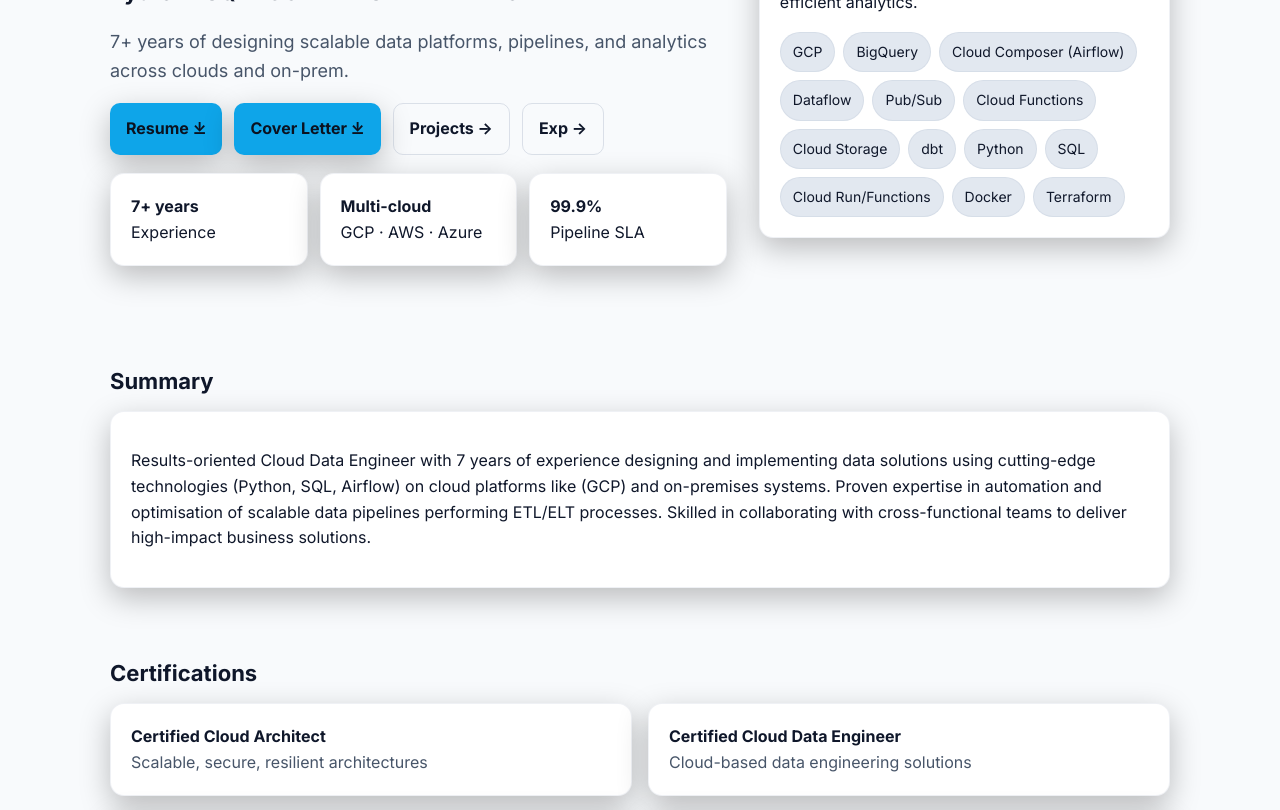
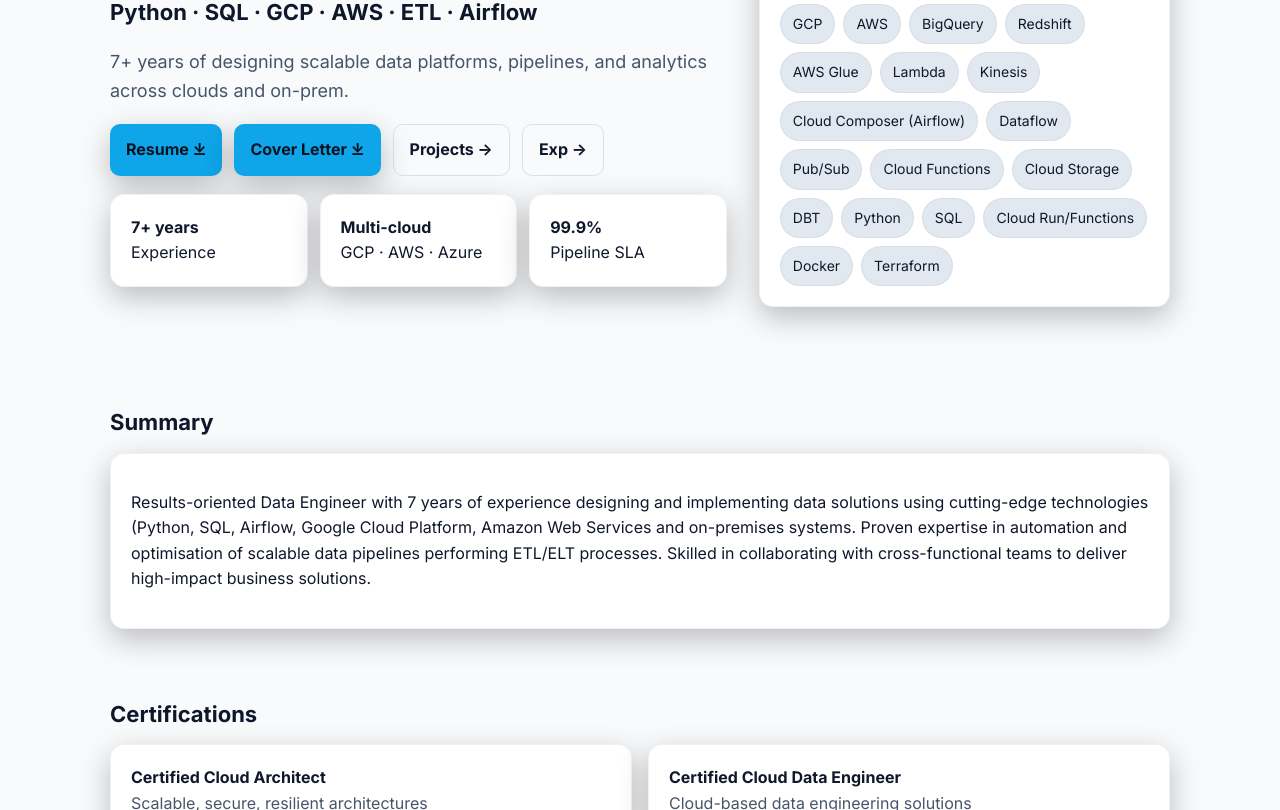
Before and after one commit to myselfapoorvtyagi/myselfapoorvtyagi.github.io, a plain HTML site: page index.html in a window 1280 px wide. Shown: the part 290-1100 px from the top of the page. Drawn offline with Linux system fonts and the light colour scheme.

Commit message:
adding aws experience

```diff
--- a/index.html
+++ b/index.html
@@ -64,11 +64,12 @@
           <h2>Quick Profile</h2>
           <p>Automation-first engineer focusing on robust ELT/ETL, data modeling, orchestration, and cost-efficient
             analytics.</p>
-          <div class="chips" style="margin-top:10px"> <span class="chip">GCP</span><span
-              class="chip">BigQuery</span><span class="chip">Cloud Composer (Airflow)</span><span
+          <div class="chips" style="margin-top:10px"> <span class="chip">GCP</span><span class="chip">AWS</span><span
+              class="chip">BigQuery</span><span class="chip">Redshift</span><span class="chip">AWS Glue</span>
+              <span class="chip">Lambda</span><span class="chip">Kinesis</span><span class="chip">Cloud Composer (Airflow)</span><span
               class="chip">Dataflow</span><span class="chip">Pub/Sub</span><span class="chip">Cloud
               Functions</span><span class="chip">Cloud
-              Storage</span><span class="chip">dbt</span><span class="chip">Python</span><span
+              Storage</span><span class="chip">DBT</span><span class="chip">Python</span><span
               class="chip">SQL</span><span class="chip">Cloud Run/Functions</span><span class="chip">Docker</span><span
               class="chip">Terraform</span> </div>
         </div>
@@ -76,12 +77,9 @@
     <section id="summary" class="reveal">
       <h2>Summary</h2>
       <div class="card">
-        <p>Results-oriented Cloud Data Engineer with 7 years of experience designing and implementing data solutions
-          using cutting-edge technologies (Python,
-          SQL, Airflow) on cloud platforms like (GCP) and on-premises systems. Proven expertise in automation and
-          optimisation of scalable data pipelines
-          performing ETL/ELT processes. Skilled in collaborating with cross-functional teams to deliver high-impact
-          business solutions.</p>
+        <p>Results-oriented Data Engineer with 7 years of experience designing and implementing data solutions using cutting-edge technologies (Python, SQL,
+Airflow, Google Cloud Platform, Amazon Web Services and on-premises systems. Proven expertise in automation and optimisation of scalable
+data pipelines performing ETL/ELT processes. Skilled in collaborating with cross-functional teams to deliver high-impact business solutions.</p>
       </div>
     </section>
 
```
